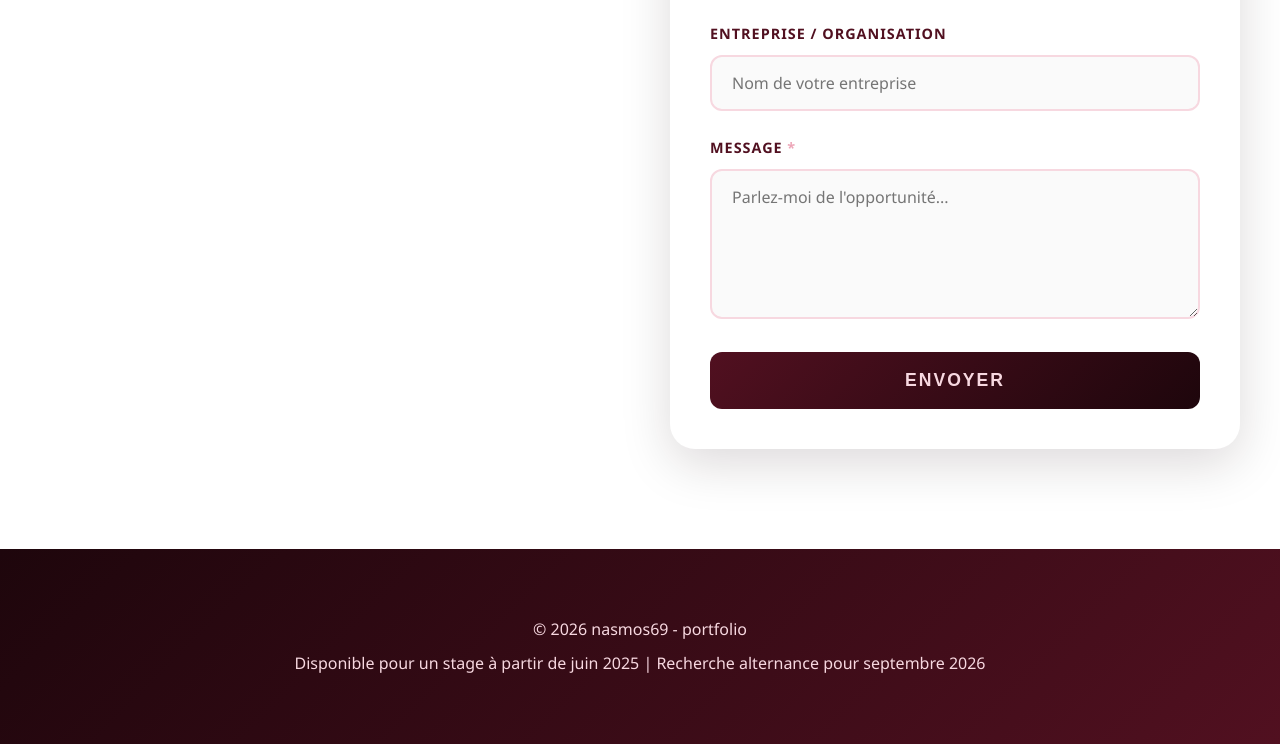
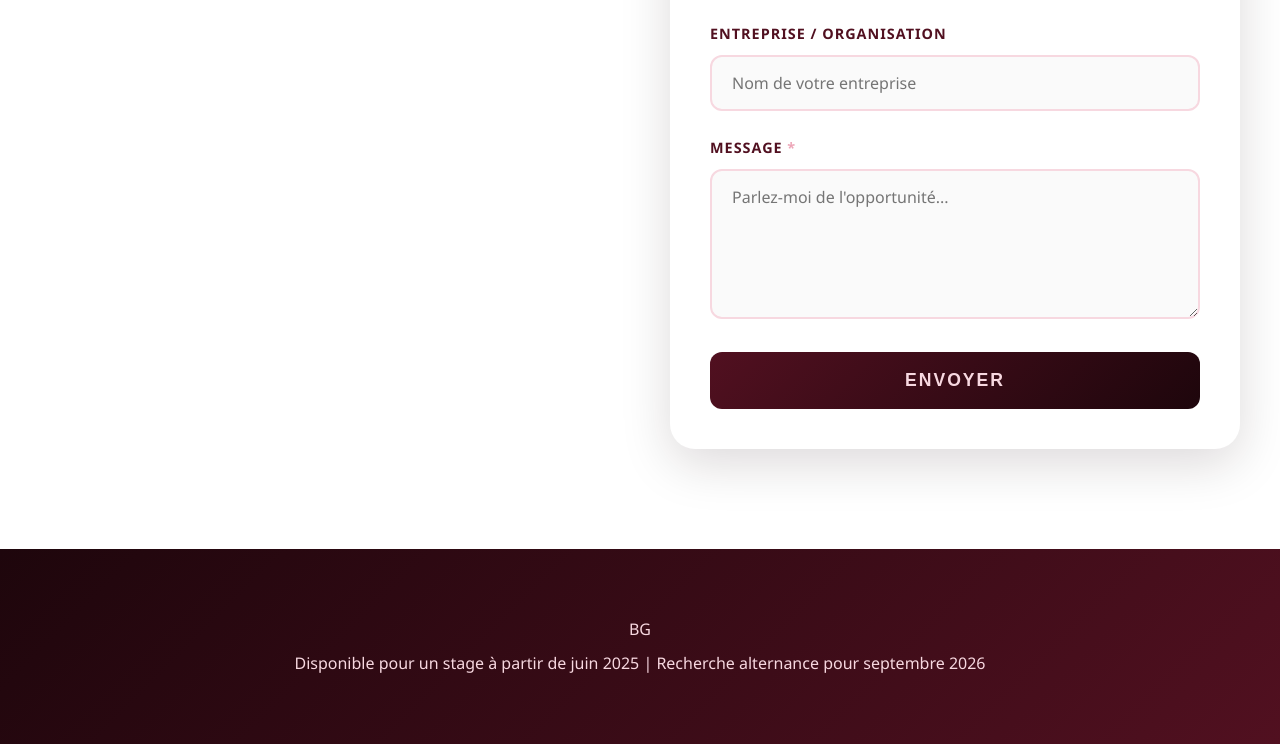
Before and after one commit to nasmos69/portfolio, a plain HTML site: page index.html in a window 1280 px wide. Shown: the part 5050-5794 px from the top of the page. Drawn offline with Linux system fonts and the light colour scheme.

Commit message:
Update index.html

```diff
--- a/index.html
+++ b/index.html
@@ -1026,7 +1026,7 @@
 
     <footer>
         <div class="container">
-            <p>&copy; 2026 nasmos69 - portfolio</p>
+            <p>BG</p>
             <p>Disponible pour un stage à partir de juin 2025 | Recherche alternance pour septembre 2026</p>
         </div>
     </footer>
```
